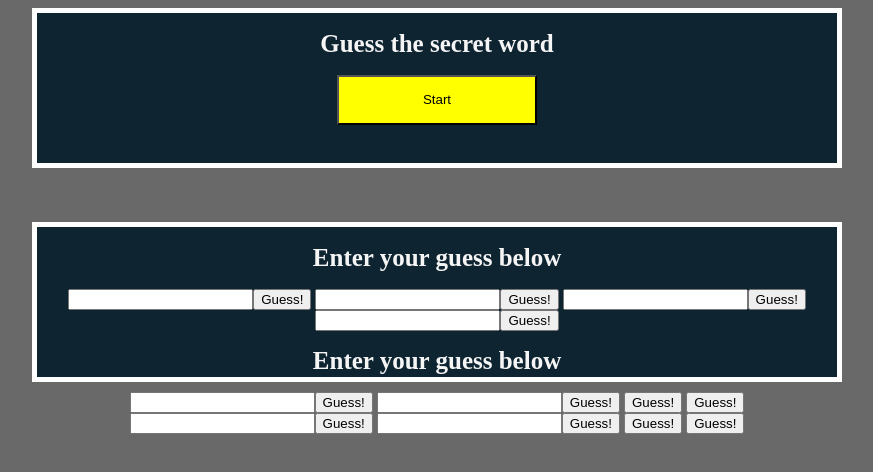
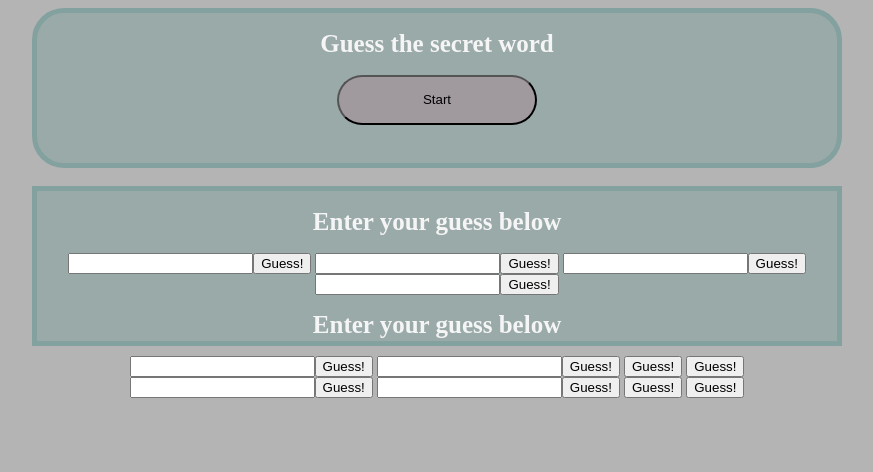
Before and after one commit to IdFightGandhi/gameMiniProject, a plain HTML site: page index.html in a window 1280 px wide. Shown: the whole page, without its empty margins (203-1076 px from the left). Drawn offline with Linux system fonts and the light colour scheme.

Commit message:
added more css elements

```diff
--- a/script.js
+++ b/script.js
@@ -9,9 +9,8 @@ var secLe = 60;
 //this is the timer
 
 //this calls my function to start
-setTime();
 
-btn.addEventListener("click", function(event) {
+btn.addEventListener("click", function setTime(event) {
     var timerInterval = setInterval(function() {
         secLe--;
         timeLe.textContent = secLe + " is this working";
@@ -21,3 +20,5 @@ btn.addEventListener("click", function(event) {
         }
     }, 1000);
 })
+
+setTime();
--- a/style.css
+++ b/style.css
@@ -1,13 +1,19 @@
+:root {
+    --backgroundColor: rgba(130, 161, 159, 0.5);
+    --borderColor: 5px solid rgba(130, 161, 159, 1);
+}
+
 body {
-    background-color: dimgrey;
+    background-color: rgba(130, 130, 130, 0.6);
 }
 
 #start-container{
-    background-color:#0E2431 ;
-    border: 5px solid white;
-    height:150px;
+    background-color: var(--backgroundColor);
+    border: var(--borderColor);
+    border-radius: 2em;
+    height: 150px;
     width: 800px;
-    margin:auto;
+    margin: auto;
     text-align: center;
 
 }
@@ -20,8 +26,8 @@ h1{
 
 #game-container {
 
-    background-color:#0E2431 ;
-    border: 5px solid white;
+    background-color: var(--backgroundColor);
+    border: var(--borderColor);
     height:150px;
     width: 800px;
     margin:auto;
@@ -35,7 +41,8 @@ h1{
 }
 
 #startButton{
-    background-color: yellow;
+    background-color: rgba(186, 86, 115, 0.2);
+    border-radius: 2em;
     width: 200px;
     height: 50px;
 }
```
Also changed, not shown: index.html (+0 -2 lines).
